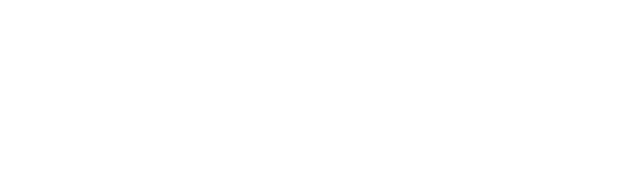
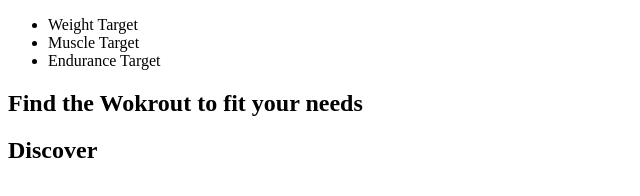
Before and after one commit to Group3P1/Project1-Grp3, a plain HTML site: page index.html in a window 1280 px wide. Shown: the whole page, without its empty margins (0-640 px from the left). Drawn offline with Linux system fonts and the light colour scheme.

Commit message:
Updated starter-cesar
updated starter code with some additions

```diff
--- a/index.html
+++ b/index.html
@@ -1,10 +1,38 @@
+<!DOCTYPE html>
 <html lang="en">
 <head>
     <meta charset="UTF-8">
     <meta name="viewport" content="width=device-width, initial-scale=1.0">
-    <title>hello</title>
+    <title>GitFit</title>
 </head>
 <body>
+  <nav>
+    <header>
+        <div class="Page-logo">
+            <a href=""></a>
+            <!-- link to page name -->
+        </div>
+        <nav class="page_menu">
+            <ul>
+                <li>Weight Target</li>
+                <li>Muscle Target</li>
+                <li>Endurance Target</li>
+                <!-- filler until we know pages -->
+            </ul>
+        </nav>
+    </header>
+  </nav>
+  <aside>
+    <h1>Find the Wokrout to fit your needs</h1>
+    <h2>Discover</h2>
+    <ul>
+        <!-- <li></li> Add link to reference page for home page-->
+        <!-- <li></li> add href top browse for all workout -->
+    </ul>
+  </aside>
+  <section>
 
+
+  </section>
 </body>
 </html>
```
